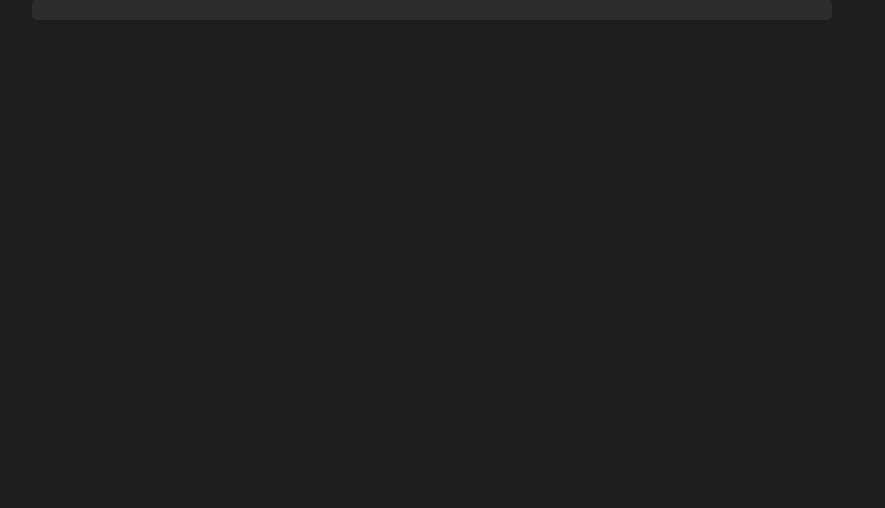
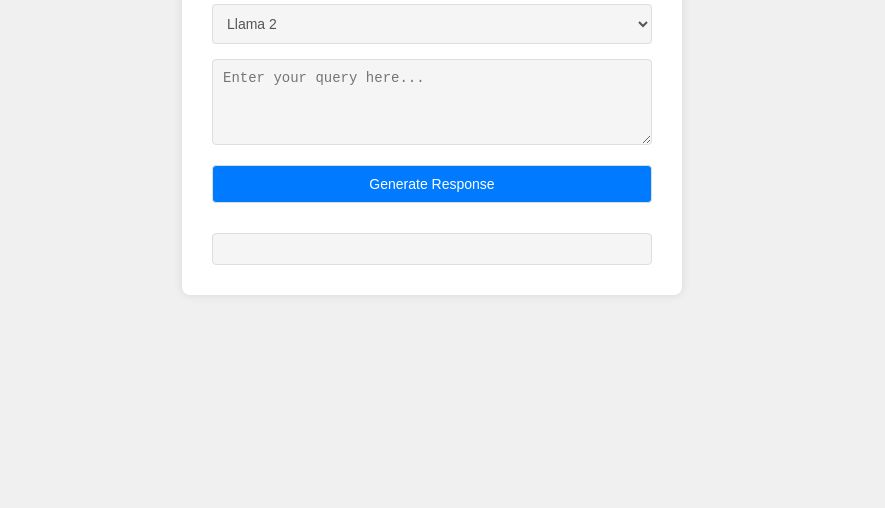
Before and after one commit to gali1/pages, a plain HTML site: page templates/index.html in a window 1280 px wide. Shown: the part 292-800 px from the top of the page, without its empty margins (208-1093 px from the left). Drawn offline with Linux system fonts and the light colour scheme.

Commit message:
Update html page and code.

```diff
--- a/templates/index.html
+++ b/templates/index.html
@@ -5,40 +5,85 @@
     <meta name="viewport" content="width=device-width, initial-scale=1.0">
     <title>AI Query Interface</title>
     <style>
+        /* Reset default margin and padding */
+        * {
+            margin: 0;
+            padding: 0;
+            box-sizing: border-box;
+        }
+
         body {
-            font-family: Arial, sans-serif;
-            max-width: 800px;
-            margin: 0 auto;
-            padding: 20px;
-            background-color: #1e1e1e;
-            color: #ffffff;
+            font-family: 'Segoe UI', Tahoma, Geneva, Verdana, sans-serif;
+            background-color: #f0f0f0;
+            display: flex;
+            justify-content: center;
+            align-items: center;
+            height: 100vh;
+            margin: 0;
         }
+
+        .container {
+            max-width: 500px;
+            width: 100%;
+            background-color: #ffffff;
+            padding: 30px;
+            border-radius: 8px;
+            box-shadow: 0px 0px 10px rgba(0, 0, 0, 0.1);
+        }
+
+        h1 {
+            font-size: 24px;
+            margin-bottom: 20px;
+            text-align: center;
+            color: #333333;
+        }
+
         select, textarea, button {
             width: 100%;
             padding: 10px;
-            margin-bottom: 10px;
-            background-color: #2d2d2d;
+            margin-bottom: 15px;
+            border: 1px solid #dddddd;
+            border-radius: 4px;
+            background-color: #f5f5f5;
+            font-size: 14px;
+            color: #555555;
+        }
+
+        button {
+            background-color: #007bff;
             color: #ffffff;
-            border: 1px solid #3d3d3d;
+            cursor: pointer;
+            transition: background-color 0.3s ease;
         }
+
+        button:hover {
+            background-color: #0056b3;
+        }
+
         #response {
+            margin-top: 15px;
+            padding: 15px;
+            background-color: #f5f5f5;
+            border: 1px solid #dddddd;
+            border-radius: 4px;
             white-space: pre-wrap;
-            background-color: #2d2d2d;
-            padding: 10px;
-            border-radius: 5px;
+            font-size: 14px;
+            color: #333333;
         }
     </style>
 </head>
 <body>
+    <div class="container">
         <h1>AI Query Interface</h1>
         <select id="model">
             <option value="llama2">Llama 2</option>
-        <option value="gpt4all">GPT4All</option>
+            <option value="mistral">Mistral</option>
             <option value="vicuna">Vicuna</option>
         </select>
         <textarea id="prompt" rows="4" placeholder="Enter your query here..."></textarea>
         <button onclick="generateResponse()">Generate Response</button>
         <div id="response"></div>
+    </div>
 
     <script>
         async function generateResponse() {
```
Also changed, not shown: 1 other file. Lines whose indentation alone changed are shown as unchanged.
